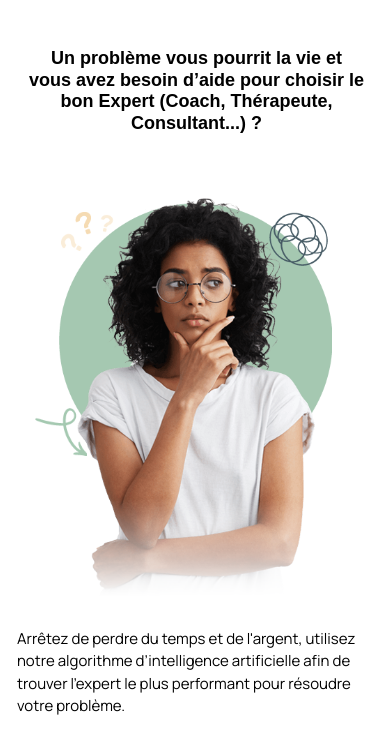
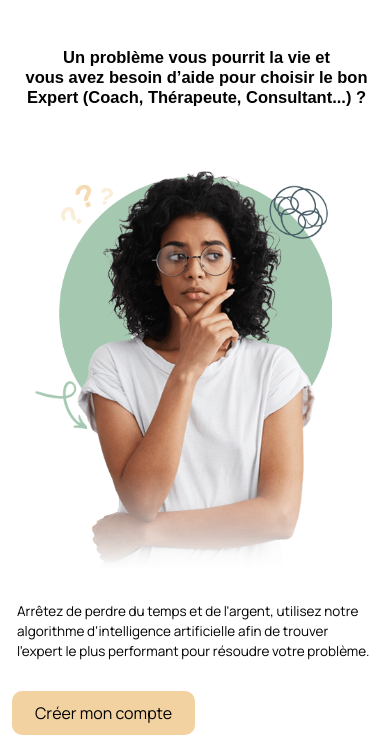
Before and after one commit to Abdallah-Abdelnour/ipv5, a plain HTML site: page index2.html in a window 390 px wide. Shown: the part 61-806 px from the top of the page. Drawn offline with Linux system fonts and the light colour scheme; a web font is replaced by a local one.

Commit message:
Update style2.css

```diff
--- a/css/style2.css
+++ b/css/style2.css
@@ -644,7 +644,8 @@ background: var(--color-primary);
 
 
     /**/
-  font-size: 18px;
+/*   font-size: 18px; */
+  font-size: 16.5px;
     /**/
 
 }
@@ -654,11 +655,12 @@ background: var(--color-primary);
 }
 #phoneNone + p{
   padding-top: 15px;
-    /* font-size: 14px; */
+/*     font-size: 14px; */
 
     /**/
-    font-size: 15px;
-    /**/
+/*     font-size: 15px; */
+    font-size: 13.5px;
+  /**/
 }
 
 .br1,.br2{
@@ -667,10 +669,10 @@ background: var(--color-primary);
 
 .groupSVG {
    max-width: 19%;
-   right: 245px;
+    right: 245px;
 
    /**/
-   /* right: 270px; */
+/*    right: 270px; */
    /**/
 
 }
```
